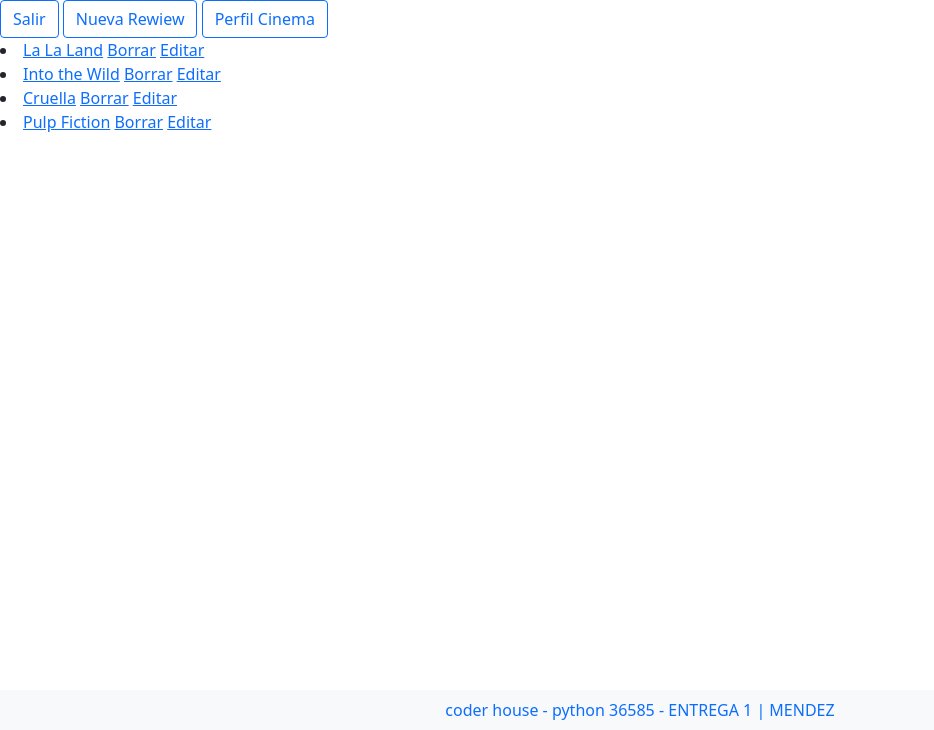
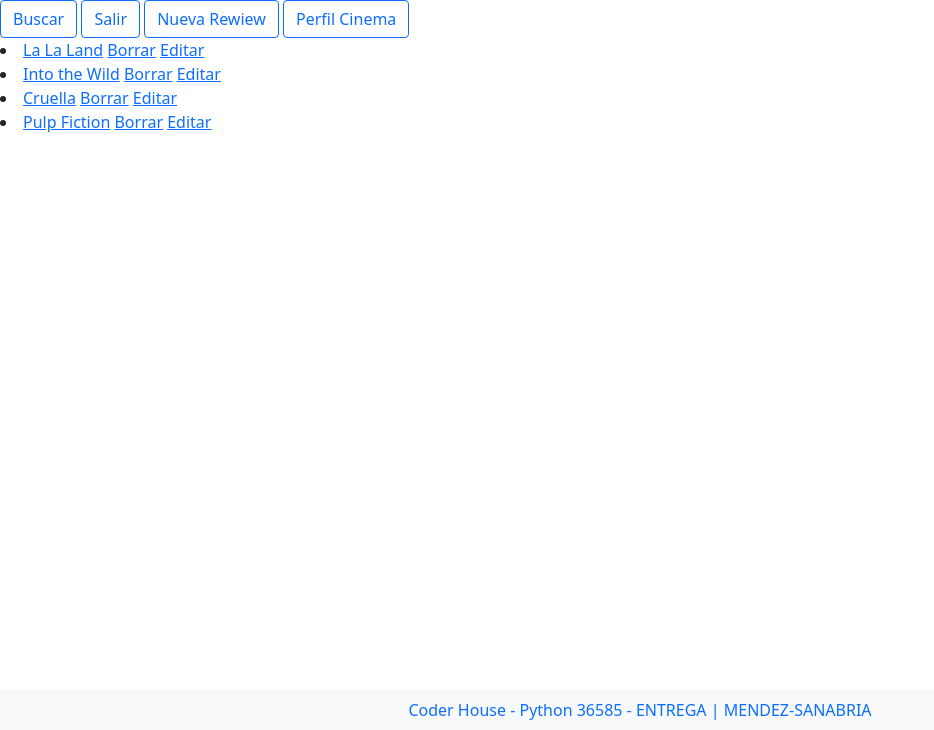
Before and after one commit to FlopaMendez/Final-Coderhouse-cinema-blog, a Django app: page /reviews/lista_reviews/ in a window 1280 px wide. Shown: the part 70-800 px from the top of the page, without its empty margins (0-934 px from the left). Run offline with Django 4.2, Linux system fonts and the light colour scheme; a user stored in the database is signed in; data comes from the database, SQL or seed files in the repository.

Commit message:
Boton buscar en template reviews list

```diff
--- a/reviews/templates/reviews/reviews_inicio.html
+++ b/reviews/templates/reviews/reviews_inicio.html
@@ -73,7 +73,7 @@
   </body>
   <ul class="nav bg-light fixed-bottom justify-content-center">
     <li class="nav-item">
-      <a class="nav-link active" href="/home">coder house - python 36585 - ENTREGA 1 | MENDEZ</a>
+      <a class="nav-link active" href="/home">Coder House - Python 36585 - ENTREGA | MENDEZ-SANABRIA</a>
     </li>
   </ul>
 
--- a/reviews/templates/reviews/reviews_list.html
+++ b/reviews/templates/reviews/reviews_list.html
@@ -8,7 +8,12 @@
 
   {% if user.is_authenticated %}
 
-  <a href="{% url 'user_logout' %}">
+  <a href="{% url 'buscar' %}">
+    <button type="button" class="btn btn-outline-primary">
+      Buscar
+    </button></a>
+
+    <a href="{% url 'user_logout' %}">
     <button type="button" class="btn btn-outline-primary">
       Salir
     </button></a>
```
